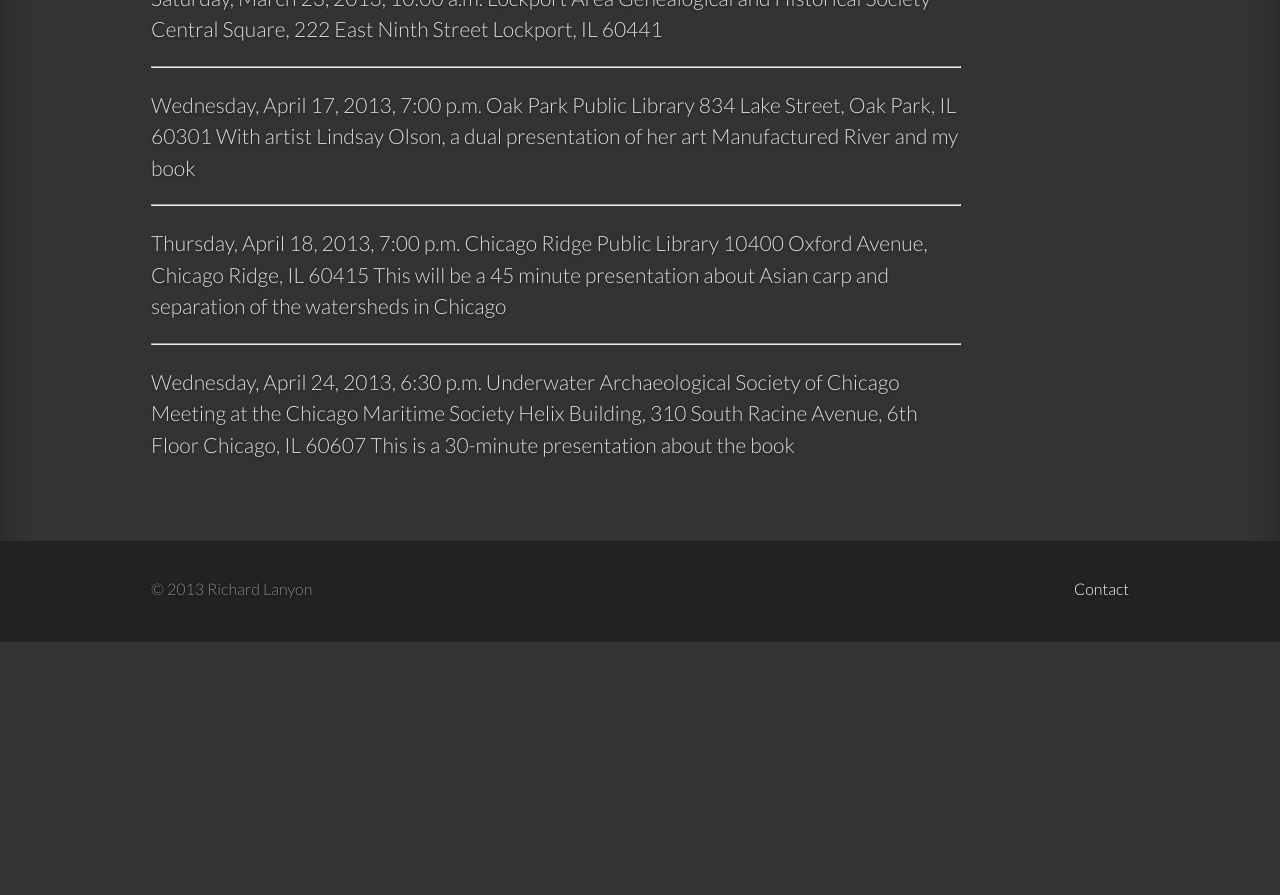
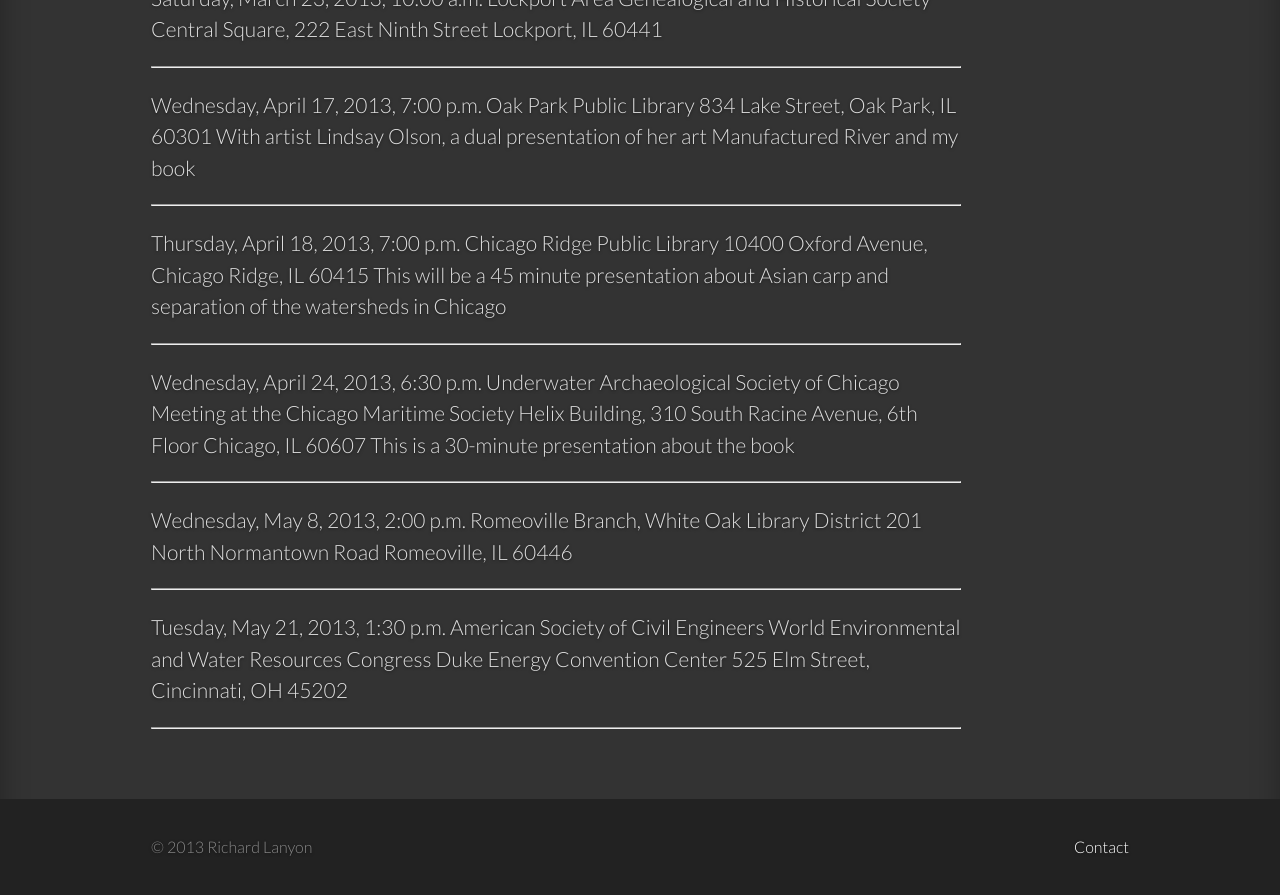
Before and after one commit to LanyonM/lanyonspeaks, a Jekyll site: the page built from _posts/2013-01-01-speaking.md, in a window 1280 px wide and 900 px high, scrolled down 851 px. Shown: the top 895 px of the window. Built offline with Jekyll 4.4.1, drawn with Linux system fonts in a browser that asks for light colours; some web fonts are replaced; before the commit the page ends 1493 px from its top, so only the background shows below that.

Commit message:
Update 2013-01-01-speaking.md

```diff
--- a/_posts/2013-01-01-speaking.md
+++ b/_posts/2013-01-01-speaking.md
@@ -60,9 +60,27 @@ This will be a 45 minute presentation about Asian
 carp and separation of the watersheds in Chicago
 
 ----
+
 Wednesday, April 24, 2013, 6:30 p.m.
 Underwater Archaeological Society of Chicago
 Meeting at the Chicago Maritime Society
 Helix Building, 310 South Racine Avenue, 6th Floor
 Chicago, IL 60607
 This is a 30-minute presentation about the book
+
+----
+
+Wednesday, May 8, 2013, 2:00 p.m.
+Romeoville Branch, White Oak Library District
+201 North Normantown Road
+Romeoville, IL 60446
+
+----
+
+Tuesday, May 21, 2013, 1:30 p.m.
+American Society of Civil Engineers
+World Environmental and Water Resources Congress
+Duke Energy Convention Center
+525 Elm Street, Cincinnati, OH 45202
+
+----
```
